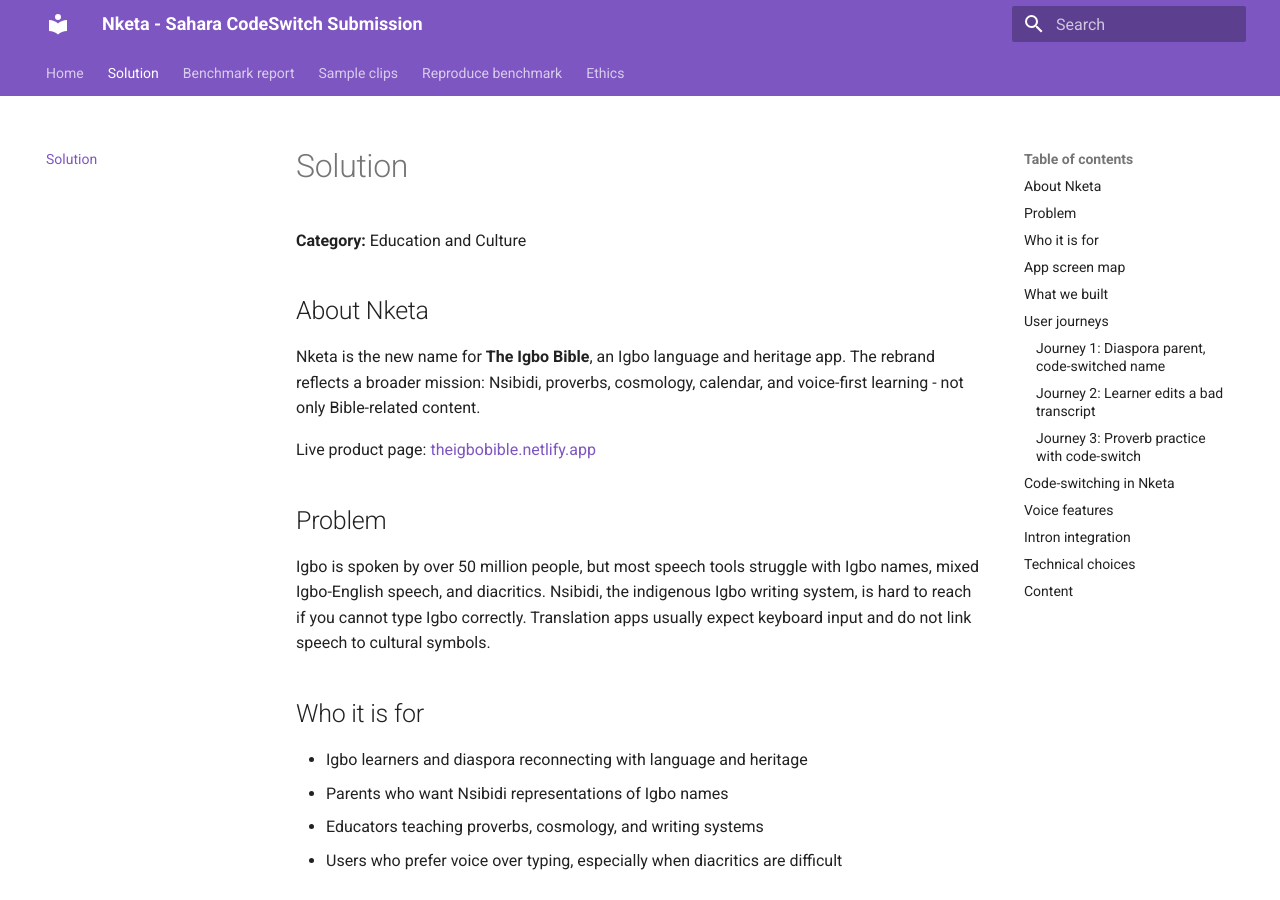
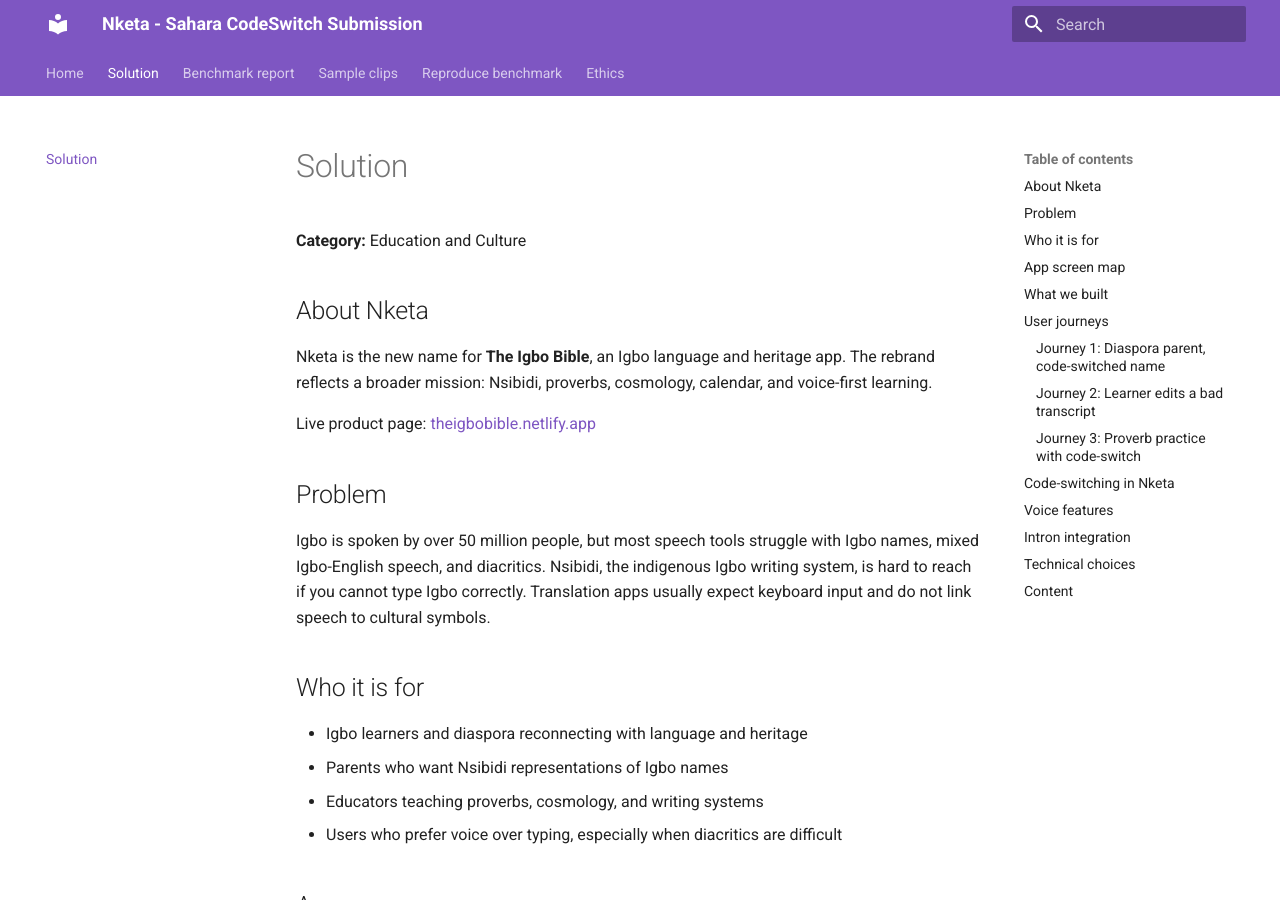
Before and after one commit to ezeanyimhenry1/nketa-webapp, an MkDocs documentation site: the page built from docs_site/solution.md, in a window 1280 px wide and 900 px high. Built offline with MkDocs 1.6.1 and Material for MkDocs 9.7.7, drawn with Linux system fonts in a browser that asks for light colours.

Commit message:
chore: update solution documentation to reflect Nketa rebranding and clarify the app's broader mission beyond Bible-related content

```diff
--- a/docs_site/solution.md
+++ b/docs_site/solution.md
@@ -4,7 +4,7 @@
 
 ## About Nketa
 
-Nketa is the new name for **The Igbo Bible**, an Igbo language and heritage app. The rebrand reflects a broader mission: Nsibidi, proverbs, cosmology, calendar, and voice-first learning - not only Bible-related content.
+Nketa is the new name for **The Igbo Bible**, an Igbo language and heritage app. The rebrand reflects a broader mission: Nsibidi, proverbs, cosmology, calendar, and voice-first learning.
 
 Live product page: [theigbobible.netlify.app](https://theigbobible.netlify.app)
 
```
